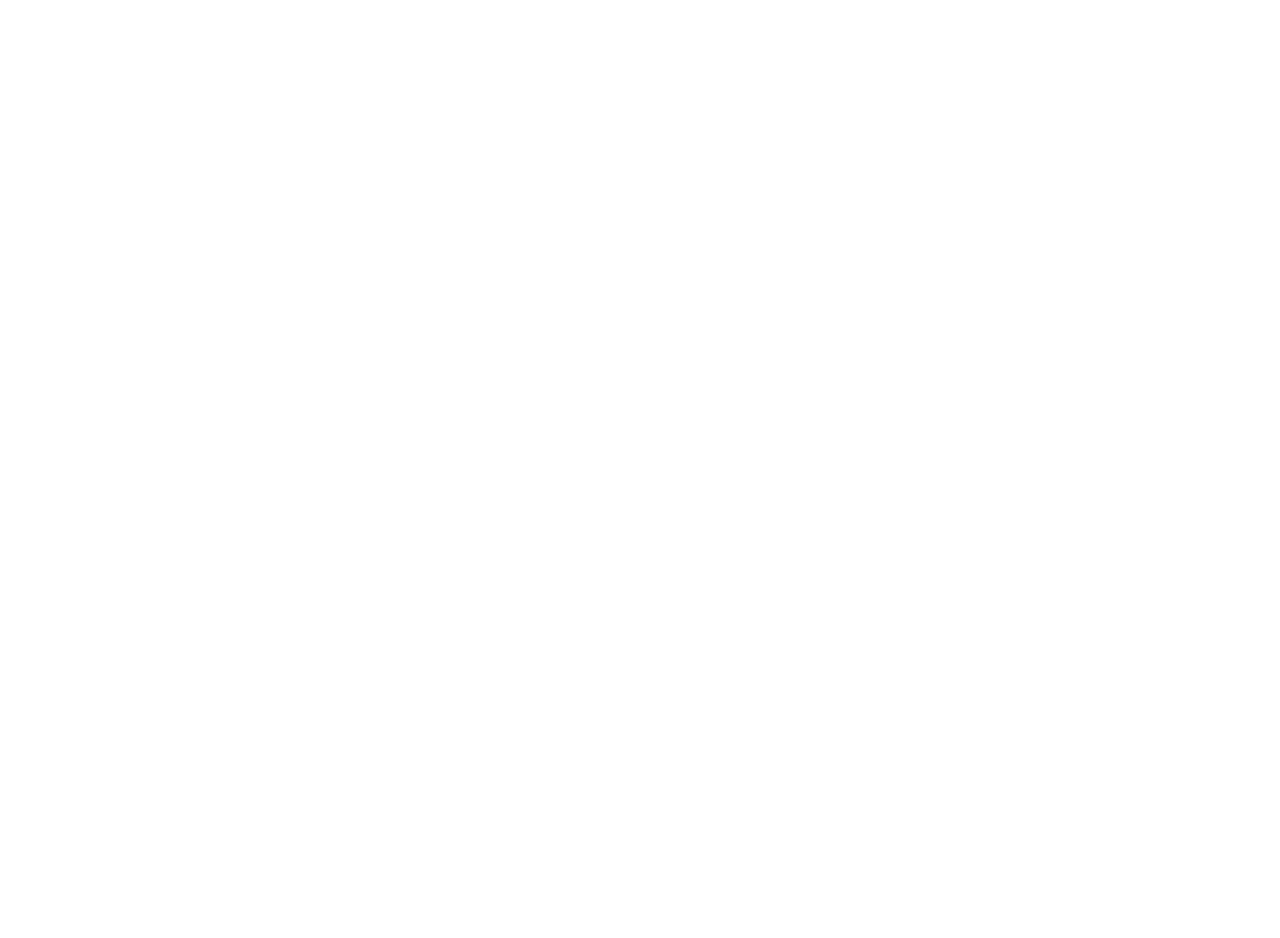
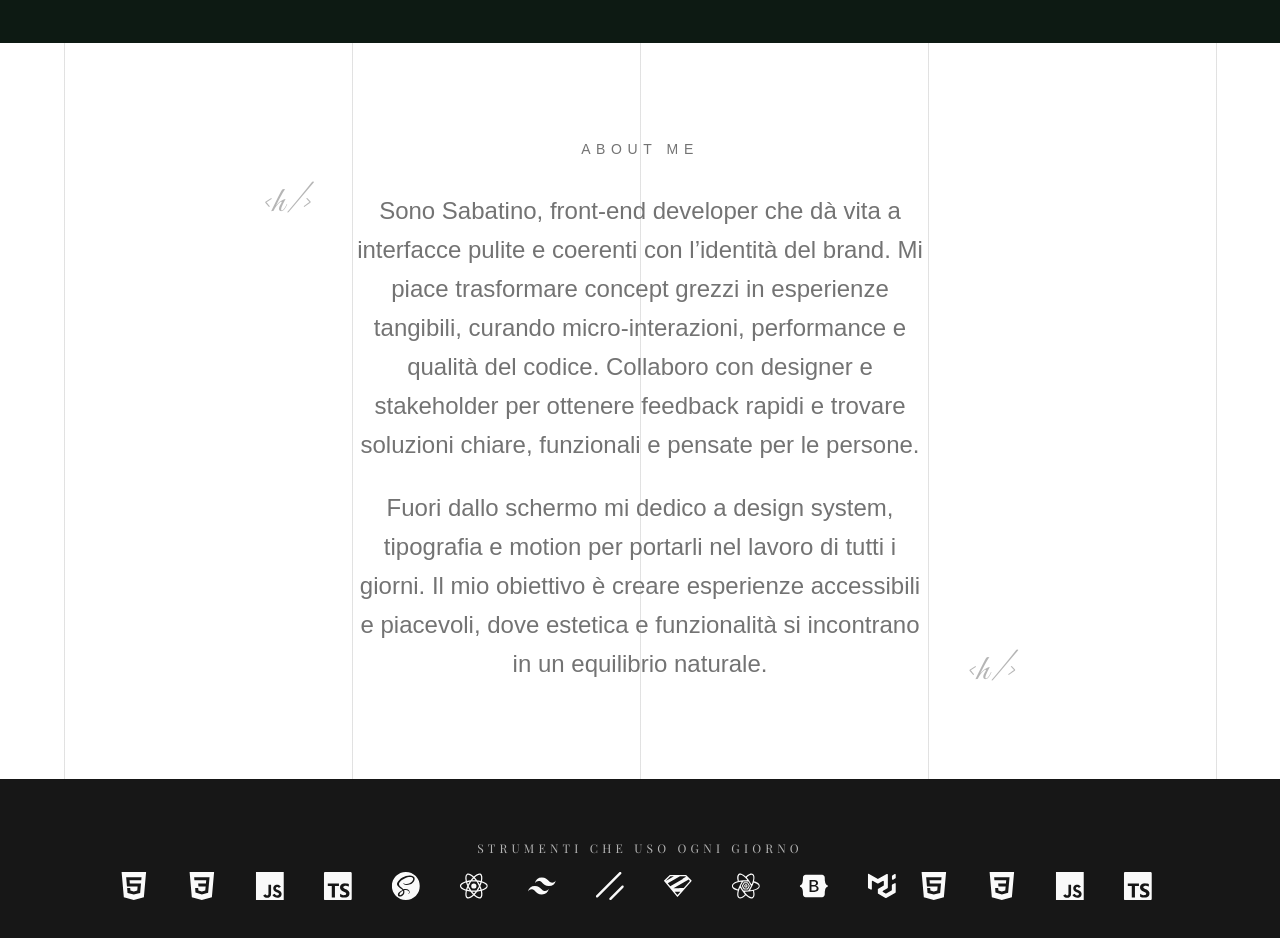
Before and after one commit to iTino7/portfolio, a React (Vite) app: page / in a window 1280 px wide. Shown: the part 820-1758 px from the top of the page. Before the commit the page ends 815 px from the top, so only its background shows below. Built offline with nearby package versions, Linux system fonts and the light colour scheme; a web font is replaced by a local one.

Commit message:
Ho spostato la parte about me sotto al componente home in modo da renderlo tutto in una pagina e non in più rotte

```diff
--- a/src/pages/Home.tsx
+++ b/src/pages/Home.tsx
@@ -1,8 +1,37 @@
 import { ChevronDown } from "lucide-react"
 import { Navbar, SectionStrip, ScrollVelocity } from "../components"
 import { Button } from "../components/ui/button"
+import {
+  SiBootstrap,
+  SiCss3,
+  SiHtml5,
+  SiJavascript,
+  SiMui,
+  SiReact,
+  SiReactquery,
+  SiSass,
+  SiShadcnui,
+  SiTailwindcss,
+  SiTypescript,
+  SiZod,
+} from "react-icons/si"
 
 const NAME = "Sabatino"
+
+const techIcons = [
+  { id: "html", Icon: SiHtml5, hoverClass: "group-hover:text-[#e34f26] dark:group-hover:text-[#e34f26]" },
+  { id: "css", Icon: SiCss3, hoverClass: "group-hover:text-[#1572b6] dark:group-hover:text-[#1572b6]" },
+  { id: "javascript", Icon: SiJavascript, hoverClass: "group-hover:text-[#f7df1e] dark:group-hover:text-[#f7df1e]" },
+  { id: "typescript", Icon: SiTypescript, hoverClass: "group-hover:text-[#3178c6] dark:group-hover:text-[#3178c6]" },
+  { id: "scss", Icon: SiSass, hoverClass: "group-hover:text-[#cf649a] dark:group-hover:text-[#cf649a]" },
+  { id: "react", Icon: SiReact, hoverClass: "group-hover:text-[#61dafb] dark:group-hover:text-[#61dafb]" },
+  { id: "tailwind", Icon: SiTailwindcss, hoverClass: "group-hover:text-[#38bdf8] dark:group-hover:text-[#38bdf8]" },
+  { id: "shadcn", Icon: SiShadcnui, hoverClass: "group-hover:text-[#0f172a] dark:group-hover:text-[#0f172a]" },
+  { id: "zod", Icon: SiZod, hoverClass: "group-hover:text-[#19a974] dark:group-hover:text-[#19a974]" },
+  { id: "tanstack-query", Icon: SiReactquery, hoverClass: "group-hover:text-[#ff4154] dark:group-hover:text-[#ff4154]" },
+  { id: "bootstrap", Icon: SiBootstrap, hoverClass: "group-hover:text-[#7952b3] dark:group-hover:text-[#7952b3]" },
+  { id: "mui", Icon: SiMui, hoverClass: "group-hover:text-[#007fff] dark:group-hover:text-[#007fff]" },
+]
 
 function Home() {
   const handleScrollHintClick = () => {
@@ -18,8 +47,12 @@ function Home() {
   return (
     <div className="flex min-h-screen flex-col">
       <Navbar />
-      <main className="flex flex-1 items-stretch px-6 py-12 md:px-12 lg:px-20">
-        <section id="home" data-scroll-target className="mx-auto flex h-full w-full max-w-6xl flex-col justify-center gap-16 py-12">
+      <main className="flex flex-1 flex-col items-stretch gap-24 pt-12 pb-0">
+        <section
+          id="home"
+          data-scroll-target
+          className="mx-auto flex h-full w-full max-w-6xl flex-col justify-center gap-16 px-6 py-12 md:px-12 lg:px-20"
+        >
           <div className="text-center sm:text-right">
             <p className="font-initials text-7xl font-semibold leading-[0.9] tracking-tight text-foreground sm:text-8xl md:text-9xl lg:text-[10rem]">
               Hello
@@ -58,7 +91,6 @@ function Home() {
             </Button>
           </div>
         </section>
-      </main>
         <SectionStrip
           fullWidth
           innerClassName="px-0"
@@ -83,6 +115,65 @@ function Home() {
             />
           </div>
         </SectionStrip>
+        <section
+          id="about"
+          data-scroll-target
+          className="mx-auto flex w-full max-w-4xl flex-col items-center gap-8 px-6 pb-0 text-center md:px-12 lg:px-20"
+        >
+          <p className="text-sm uppercase tracking-[0.4em] text-muted-foreground">About Me</p>
+
+          <div className="relative flex w-full flex-col items-center gap-5 text-muted-foreground">
+            <span className="pointer-events-none absolute left-0 top-0 -translate-x-2 -translate-y-2 font-script text-4xl text-foreground/30 dark:text-foreground/40">
+              &lt;h/&gt;
+            </span>
+            <div className="flex w-full max-w-xl flex-col gap-6 text-center">
+              <p className="text-[clamp(1.125rem,2.5vw,1.5rem)] leading-relaxed font-medium text-center text-muted-foreground">
+                Sono Sabatino, front-end developer che dà vita a interfacce pulite e coerenti con l’identità del brand. Mi piace trasformare concept grezzi in esperienze tangibili, curando micro-interazioni, performance e qualità del codice. Collaboro con designer e stakeholder per ottenere feedback rapidi e trovare soluzioni chiare, funzionali e pensate per le persone.
+              </p>
+              <p className="text-[clamp(1.125rem,2.5vw,1.5rem)] leading-relaxed font-medium text-center text-muted-foreground">
+                Fuori dallo schermo mi dedico a design system, tipografia e motion per portarli nel lavoro di tutti i giorni. Il mio obiettivo è creare esperienze accessibili e piacevoli, dove estetica e funzionalità si incontrano in un equilibrio naturale.
+              </p>
+            </div>
+            <span className="pointer-events-none absolute bottom-0 right-0 translate-x-2 translate-y-2 font-script text-4xl text-foreground/30 dark:text-foreground/40">
+              &lt;h/&gt;
+            </span>
+          </div>
+        </section>
+        <SectionStrip
+          fullWidth
+          innerClassName="px-0"
+          useThemeColors={false}
+          className="bg-neutral-900 text-neutral-50 dark:bg-neutral-50 dark:text-neutral-950"
+        >
+          <div className="flex w-full flex-col gap-2 px-4 py-5 text-center md:px-6">
+            <p className="mb-2 text-xs uppercase tracking-[0.35em] text-current/70 font-initials">
+              Strumenti che uso ogni giorno
+            </p>
+            <ScrollVelocity
+              texts={[
+                <div key="tech-strip" className="flex items-center gap-4">
+                  {techIcons.map(({ id, Icon, hoverClass }) => (
+                    <span
+                      key={id}
+                      className="group inline-flex cursor-pointer items-center justify-center px-3 text-current transition-colors duration-200"
+                    >
+                      <Icon
+                        className={`h-7 w-7 text-inherit transition-colors duration-200 ${hoverClass}`}
+                      />
+                    </span>
+                  ))}
+                </div>
+              ]}
+              velocity={20}
+              numCopies={3}
+              className=""
+              parallaxClassName="w-full"
+              scrollerClassName="gap-0"
+              separator={null}
+            />
+          </div>
+        </SectionStrip>
+      </main>
     </div>
   )
 }
```
Lines whose indentation alone changed are shown as unchanged.
